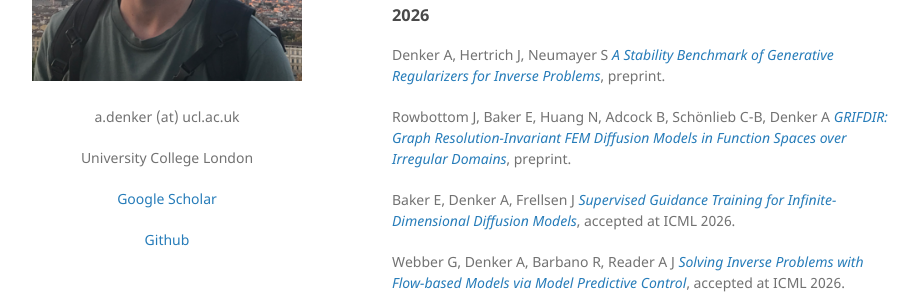
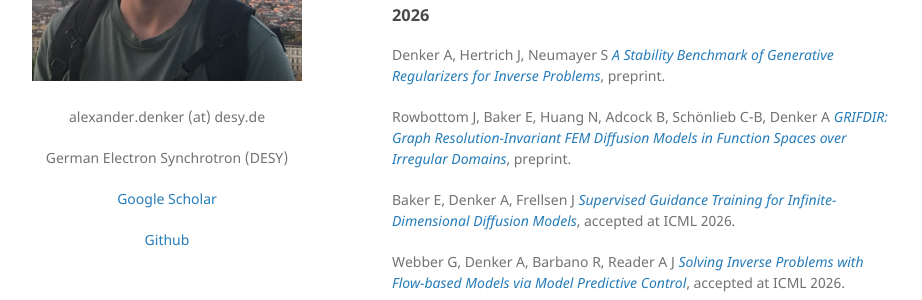
Before and after one commit to alexdenker/alexdenker.github.io, a Jekyll site: the page built from index.md, in a window 1280 px wide. Shown: the part 305-605 px from the top of the page, without its empty margins (178-1100 px from the left). Built offline with Jekyll 4.4.1, drawn with Linux system fonts in a browser that asks for light colours; the repository's description, which GitHub fills in, is left out; our own code applies the rules of GitHub Pages for plain Markdown files.

Commit message:
change email

```diff
--- a/_layouts/default.html
+++ b/_layouts/default.html
@@ -23,8 +23,8 @@
 
         <p>{{ site.description | default: site.github.project_tagline }}</p>
 
-        <p style="text-align: center;"> a.denker (at) ucl.ac.uk </p>
-        <p style="text-align: center;"> University College London </p>
+        <p style="text-align: center;"> alexander.denker (at) desy.de </p>
+        <p style="text-align: center;"> German Electron Synchrotron (DESY) </p>
         <p style="text-align: center;">
           <a href="https://scholar.google.com/citations?user=j5NT9kAAAAAJ&hl=de&oi=ao" target="_blank">Google Scholar</a>
       </p>
```
